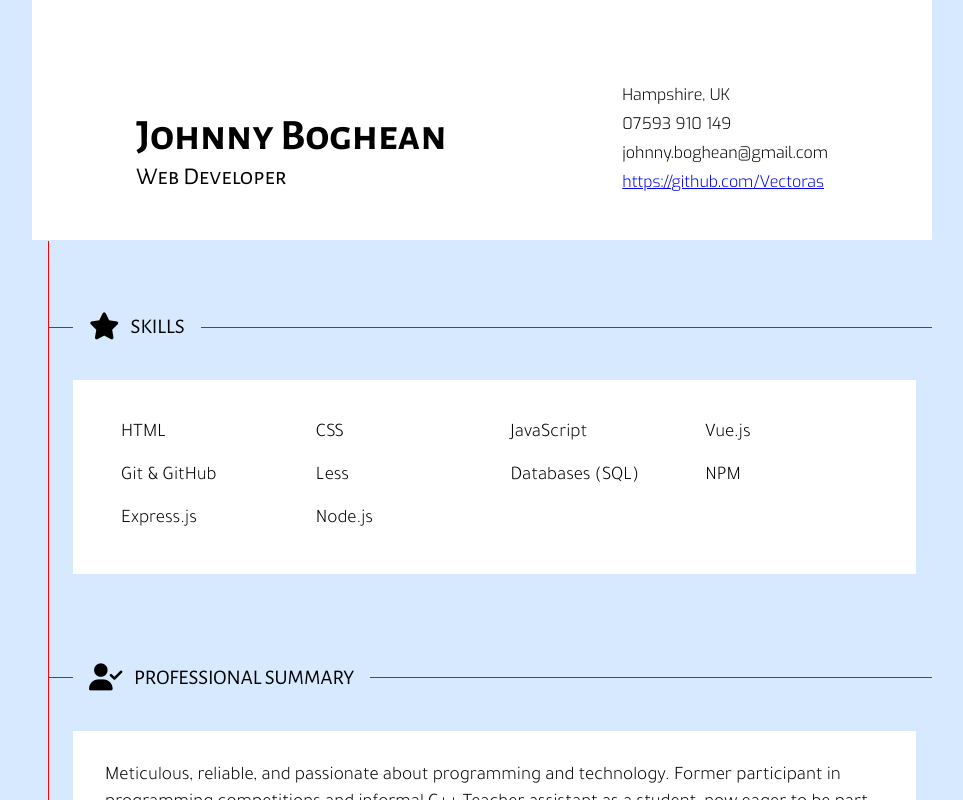
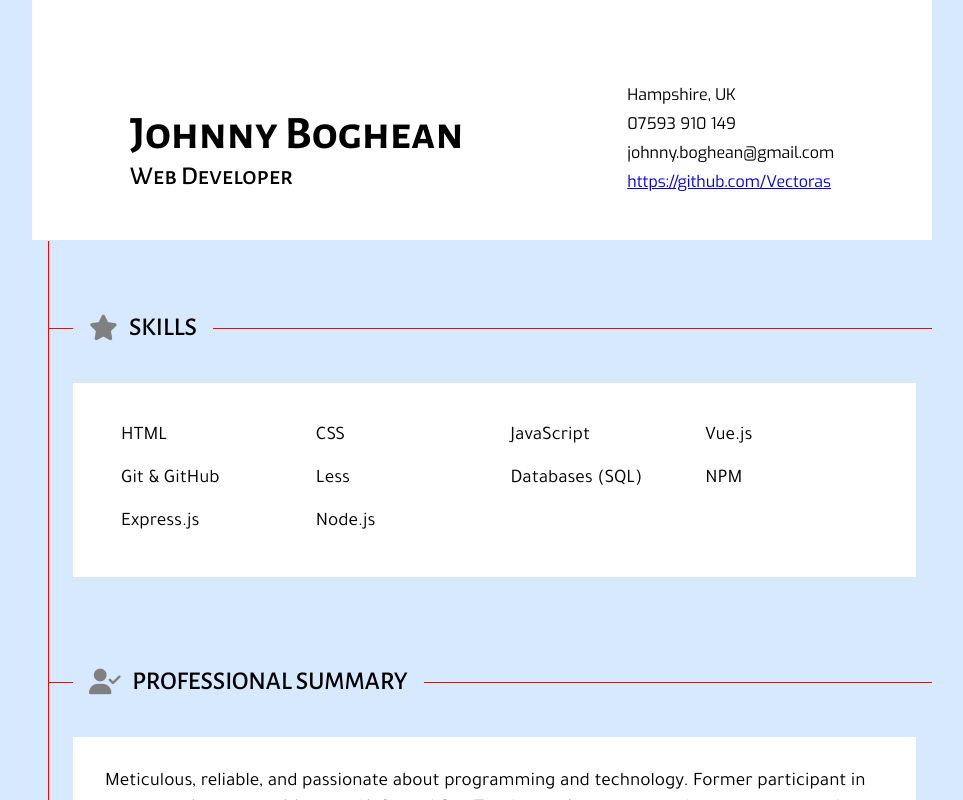
Before and after one commit to Vectoras/cv, a Vue app: page / in a window 1280 px wide. Shown: the top 800 px of the page, without its empty margins (158-1121 px from the left). Built offline with nearby package versions, Linux system fonts and the light colour scheme.

Commit message:
Richard Bradley suggestions for font sises and weight

```diff
--- a/src/components/HelloWorld.vue
+++ /dev/null
@@ -1,58 +0,0 @@
-<template>
-  <div class="hello">
-    <h1>{{ msg }}</h1>
-    <p>
-      For a guide and recipes on how to configure / customize this project,<br>
-      check out the
-      <a href="https://cli.vuejs.org" target="_blank" rel="noopener">vue-cli documentation</a>.
-    </p>
-    <h3>Installed CLI Plugins</h3>
-    <ul>
-      <li><a href="https://github.com/vuejs/vue-cli/tree/dev/packages/%40vue/cli-plugin-babel" target="_blank" rel="noopener">babel</a></li>
-      <li><a href="https://github.com/vuejs/vue-cli/tree/dev/packages/%40vue/cli-plugin-eslint" target="_blank" rel="noopener">eslint</a></li>
-    </ul>
-    <h3>Essential Links</h3>
-    <ul>
-      <li><a href="https://vuejs.org" target="_blank" rel="noopener">Core Docs</a></li>
-      <li><a href="https://forum.vuejs.org" target="_blank" rel="noopener">Forum</a></li>
-      <li><a href="https://chat.vuejs.org" target="_blank" rel="noopener">Community Chat</a></li>
-      <li><a href="https://twitter.com/vuejs" target="_blank" rel="noopener">Twitter</a></li>
-      <li><a href="https://news.vuejs.org" target="_blank" rel="noopener">News</a></li>
-    </ul>
-    <h3>Ecosystem</h3>
-    <ul>
-      <li><a href="https://router.vuejs.org" target="_blank" rel="noopener">vue-router</a></li>
-      <li><a href="https://vuex.vuejs.org" target="_blank" rel="noopener">vuex</a></li>
-      <li><a href="https://github.com/vuejs/vue-devtools#vue-devtools" target="_blank" rel="noopener">vue-devtools</a></li>
-      <li><a href="https://vue-loader.vuejs.org" target="_blank" rel="noopener">vue-loader</a></li>
-      <li><a href="https://github.com/vuejs/awesome-vue" target="_blank" rel="noopener">awesome-vue</a></li>
-    </ul>
-  </div>
-</template>
-
-<script>
-export default {
-  name: 'HelloWorld',
-  props: {
-    msg: String
-  }
-}
-</script>
-
-<!-- Add "scoped" attribute to limit CSS to this component only -->
-<style scoped>
-h3 {
-  margin: 40px 0 0;
-}
-ul {
-  list-style-type: none;
-  padding: 0;
-}
-li {
-  display: inline-block;
-  margin: 0 10px;
-}
-a {
-  color: #42b983;
-}
-</style>
--- a/src/components/LowLevelActivitySection.vue
+++ b/src/components/LowLevelActivitySection.vue
@@ -109,6 +109,7 @@
 
       &-organisation {
         span {
+          font-family: @font_family_title_lls_activity;
           font-weight: @font_weight_organisation_lls_activity;
         }
       }
--- a/src/components/TemplateMainSection.vue
+++ b/src/components/TemplateMainSection.vue
@@ -93,6 +93,7 @@
           display: inline-block;
           min-height: (@font_size_header_m_section * @incon_text_ratio_header_m_section);
           font-size: (@font_size_header_m_section * @incon_text_ratio_header_m_section);
+          color: @color_icon_header_lls_activity;
         }
       }
     }
--- a/src/less/style_config.less
+++ b/src/less/style_config.less
@@ -1,4 +1,9 @@
 // property_element_section
+
+//
+// ---   COLORS --------------------------------------------------------------------------
+//
+@text_color: #000000;
 
 //
 // ---   APP  ----------------------------------------------------------------------------
@@ -11,14 +16,14 @@
 // ---   APP HEADER  ----------------------------------------------------------------------
 //
 @font_family_name_app_header: 'Alegreya Sans SC';
-@font_size_name_app_header: 2.7rem;
+@font_size_name_app_header: 2.9rem;
 @font_weight_name_app_header: 700;
 @font_family_job_app_header: 'Alegreya Sans SC';
-@font_size_job_app_header: 1.5rem;
-@font_weight_job_app_header: 400;
+@font_size_job_app_header: 1.6rem;
+@font_weight_job_app_header: 500;
 @font_family_details_app_header: 'Exo';
 @font_size_details_app_header: initial;
-@font_weight_details_app_header: 300;
+@font_weight_details_app_header: 400;
 @color_bg_app_header: #ffffff;
 @padding_app_header: 1rem;
 @distance_bottom_app_header: 3rem;
@@ -28,8 +33,8 @@
 // ---   MAIN SECTION  ---------------------------------------------------------------
 //
 @font_family_header_m_section: 'Alegreya Sans SC';
-@font_size_header_m_section: 1.3rem;
-@font_weight_header_m_section: initial;
+@font_size_header_m_section: 1.6rem;
+@font_weight_header_m_section: 500;
 @color_bg_m_section: @color_bg_app;
 @thikness_lines_m_section: 1px;
 @color_lines_m_section: red;
@@ -39,14 +44,15 @@
 @distance_bottom_title_m_section: 2rem;
 @padding_title_m_section: 1rem;
 @min_height_header_m_section: 6rem;
-@incon_text_ratio_header_m_section: 1.3;
+@incon_text_ratio_header_m_section: 1;
+@color_icon_header_lls_activity: lighten(@text_color, 50%);
 
 //
 // ---   LOW LEVEL SECTION  ---------------------------------------------------------------
 //
 @font_family_title_ll_section: ;
 @font_family_text_ll_section: 'Tajawal';
-@font_weight_text_ll_section: 300;
+@font_weight_text_ll_section: 400;
 @font_size_text_ll_section: 1.2rem;
 @line_height_text_ll_section: 1.7rem;
 @color_bg_ll_section: @color_bg_app_header;
@@ -62,9 +68,9 @@
 @font_family_header_lls_activity: @font_family_text_ll_section;
 @font_size_header_lls_activity: 1.1rem;
 @font_weight_header_lls_activity: @font_weight_text_ll_section;
-@font_weight_organisation_lls_activity: 400;
+@font_weight_organisation_lls_activity: 500;
 @font_family_title_lls_activity: 'Alegreya Sans SC';
-@font_size_title_lls_activity: 1.1rem;
+@font_size_title_lls_activity: 1.2rem;
 @font_weight_title_lls_activity: 600;
 @lls_activity: ;
 @lls_activity: ;
```
Also changed, not shown: src/less/app_config.css (deleted).
